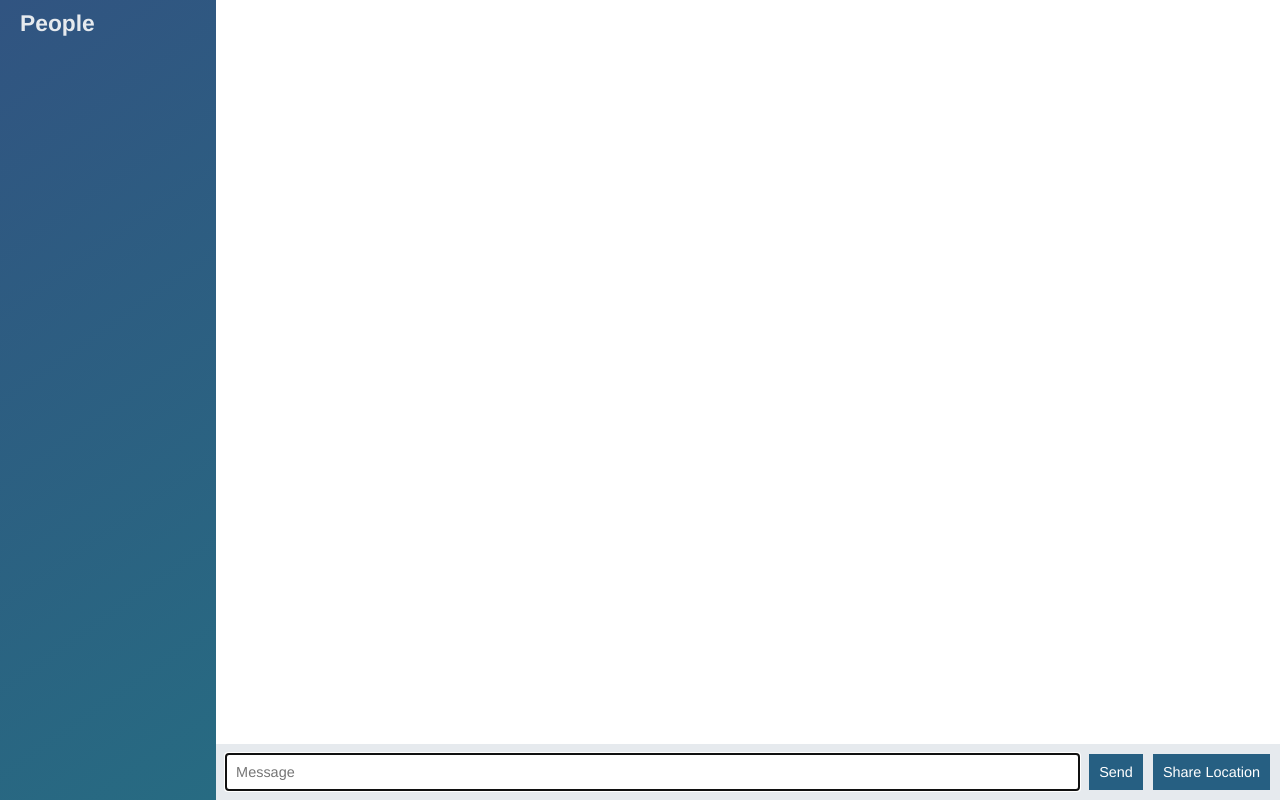
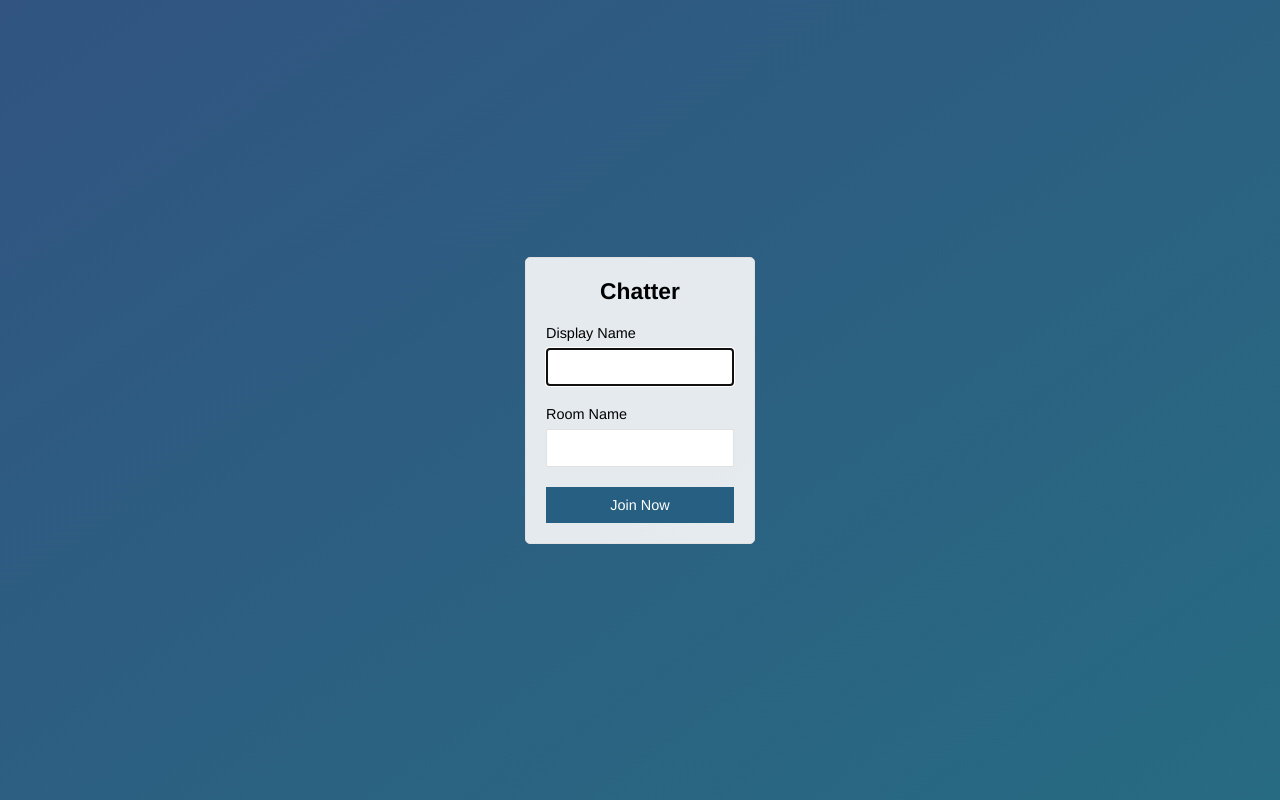
Before and after one commit to Sherlock1998/Node-Chat-App, a website: page public/index.html in a window 1280 px wide. Drawn offline with nearby package versions, Linux system fonts and the light colour scheme; no server answers.

Commit message:
Added a login page that redirects to chat.html

```diff
--- /dev/null
+++ b/public/chat.html
@@ -0,0 +1,53 @@
+<!DOCTYPE html>
+<!--[if lt IE 7]>      <html class="no-js lt-ie9 lt-ie8 lt-ie7"> <![endif]-->
+<!--[if IE 7]>         <html class="no-js lt-ie9 lt-ie8"> <![endif]-->
+<!--[if IE 8]>         <html class="no-js lt-ie9"> <![endif]-->
+<!--[if gt IE 8]><!--> <html class="no-js"> <!--<![endif]-->
+    <head>
+        <meta charset="utf-8">
+        <meta http-equiv="X-UA-Compatible" content="IE=edge">
+        <title>Node Chat App</title>
+        <meta name="description" content="">
+        <meta name="viewport" content="width=device-width, initial-scale=1 user-scalable=no">
+        <link rel="stylesheet" href="./css/styles.css">
+    </head>
+    <body class="chat">
+        <div class="chat__sidebar">
+            <h3>People</h3>
+            <div id="people"></div>
+        </div>
+        <div class="chat__main">
+            <ol id="messages" class="chat__messages"></ol>
+            <div class="chat__footer">
+                <form id="message-form">
+                    <input name="message" type="text" placeholder="Message" autofocus autocomplete="false">
+                    <button>Send</button>
+                </form>
+                <button id="share-location">Share Location</button>
+            </div>
+        </div>
+        <script id="message-template" type="text/template">
+            <li class="message">
+                <div class="message__title">
+                    <h4>{{from}}</h4>
+                    <span>{{createdAt}}</span>
+                </div>
+                <div class="message__body"><p>{{text}}</p></div>
+            </li>
+        </script>
+        <script id="location-message-template" type="text/template">
+            <li class="message">
+                <div class="message__title">
+                    <h4>{{from}}</h4>
+                    <span>{{createdAt}}</span>
+                </div>
+                <div class="message__body"><a href="{{url}}" target="_blank">Here is my location</a></div>
+            </li>
+        </script>
+        <script src="/socket.io/socket.io.js"></script>
+        <script src="/js/libs/jquery-3.3.1.min.js"></script>
+        <script src="/js/libs/moment.js"></script>
+        <script src="/js/libs/mustache.js"></script>
+        <script src="/js/index.js"></script>
+    </body>
+</html>
--- a/public/index.html
+++ b/public/index.html
@@ -1,53 +1,32 @@
 <!DOCTYPE html>
-<!--[if lt IE 7]>      <html class="no-js lt-ie9 lt-ie8 lt-ie7"> <![endif]-->
-<!--[if IE 7]>         <html class="no-js lt-ie9 lt-ie8"> <![endif]-->
-<!--[if IE 8]>         <html class="no-js lt-ie9"> <![endif]-->
-<!--[if gt IE 8]><!--> <html class="no-js"> <!--<![endif]-->
+<html lang="en">
 <head>
-        <meta charset="utf-8">
-        <meta http-equiv="X-UA-Compatible" content="IE=edge">
-        <title>Node Chat App</title>
-        <meta name="description" content="">
-        <meta name="viewport" content="width=device-width, initial-scale=1">
-        <link rel="stylesheet" href="./css/styles.css">
+    <meta charset="UTF-8">
+    <meta name="viewport" content="width=device-width, initial-scale=1.0 user-scalable=no">
+    <meta http-equiv="X-UA-Compatible" content="ie=edge">
+    <title>Login | Node Chat App</title>
+    <link rel="stylesheet" href="/css/styles.css">
 </head>
-    <body class="chat">
-        <div class="chat__sidebar">
-            <h3>People</h3>
-            <div id="people"></div>
+<body>
+    <div class="centered-form ">
+        <div class="centered-form__form">
+            <form action="/chat.html">
+                <div class="form-field">
+                    <h3>Chatter</h3>
                 </div>
-        <div class="chat__main">
-            <ol id="messages" class="chat__messages"></ol>
-            <div class="chat__footer">
-                <form id="message-form">
-                    <input name="message" type="text" placeholder="Message" autofocus autocomplete="false">
-                    <button>Send</button>
+                <div class="form-field">
+                    <label for="name">Display Name</label>
+                    <input type="text" name="name" autofocus>
+                </div>
+                <div class="form-field">
+                    <label for="name">Room Name</label>
+                    <input type="text" name="room">
+                </div>
+                <div class="form-field">
+                    <button>Join Now</button>
+                </div>
             </form>
-                <button id="share-location">Share Location</button>
         </div>
     </div>
-        <script id="message-template" type="text/template">
-            <li class="message">
-                <div class="message__title">
-                    <h4>{{from}}</h4>
-                    <span>{{createdAt}}</span>
-                </div>
-                <div class="message__body"><p>{{text}}</p></div>
-            </li>
-        </script>
-        <script id="location-message-template" type="text/template">
-            <li class="message">
-                <div class="message__title">
-                    <h4>{{from}}</h4>
-                    <span>{{createdAt}}</span>
-                </div>
-                <div class="message__body"><a href="{{url}}" target="_blank">Here is my location</a></div>
-            </li>
-        </script>
-        <script src="/socket.io/socket.io.js"></script>
-        <script src="/js/libs/jquery-3.3.1.min.js"></script>
-        <script src="/js/libs/moment.js"></script>
-        <script src="/js/libs/mustache.js"></script>
-        <script src="/js/index.js"></script>
 </body>
 </html>
```
Lines whose indentation alone changed are shown as unchanged.
